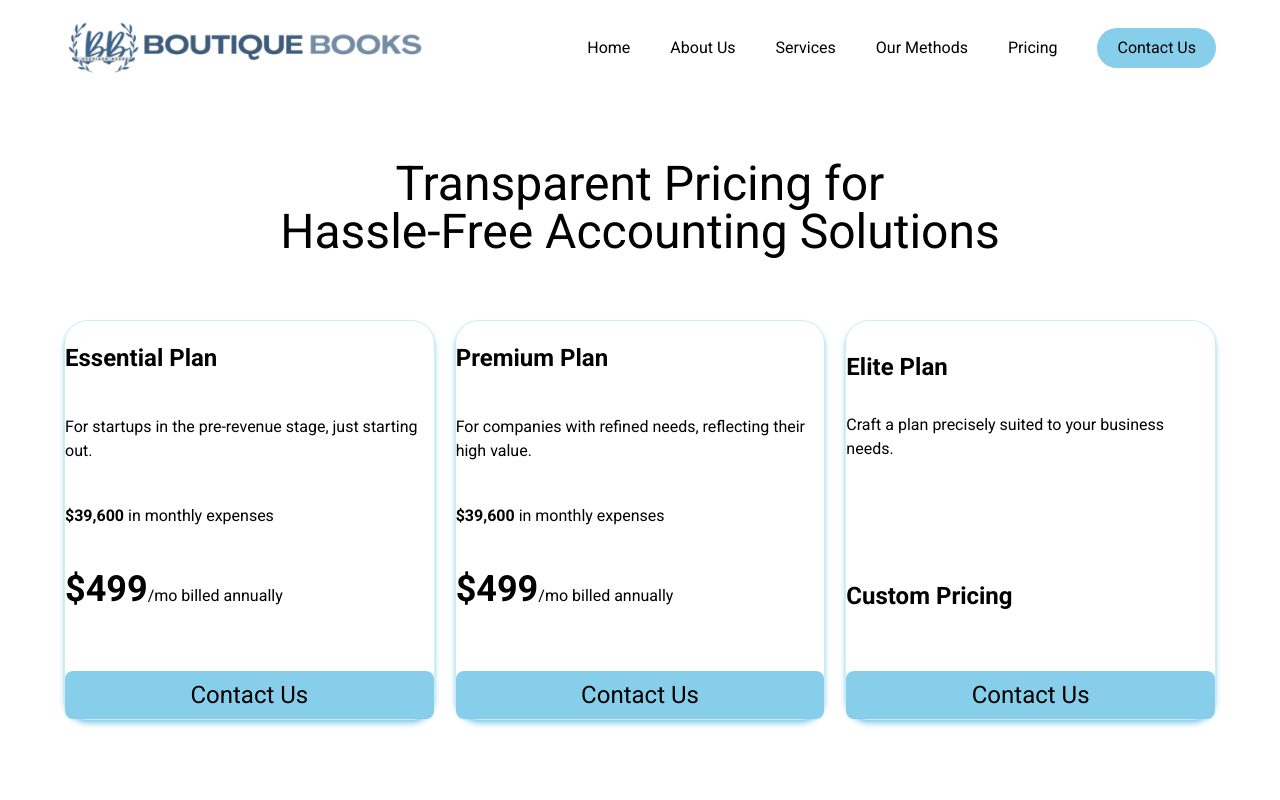
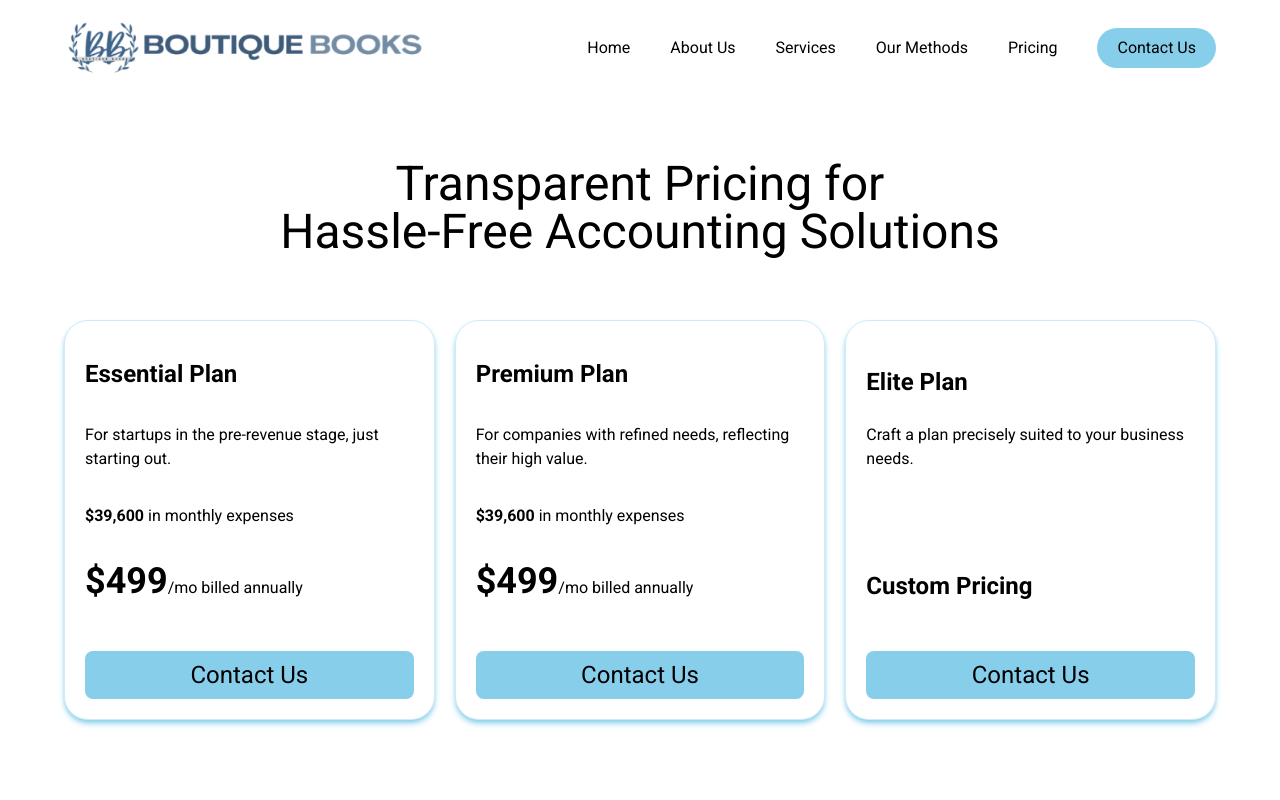
Before and after one commit to NikhilMourya/Boutique-Books, a React (Vite) app: page /pricing in a window 1280 px wide. Shown: the top 800 px of the page. Built offline with nearby package versions, Linux system fonts and the light colour scheme.

Commit message:
pricing page card updated✅

```diff
--- a/src/page/PricingPage.jsx
+++ b/src/page/PricingPage.jsx
@@ -54,7 +54,7 @@ export default function PricingPage() {
         {pricingCarts.map(
           ({ title, desc, montlyRate, yearlyRate, customPricing }, idx) => (
             <div
-              className="card grid gap-y-5 items-center text-left md:gap-y-0 shadow-md border border-primary/40 shadow-primary rounded-3xl"
+              className="card p-5 grid gap-y-5 items-center text-left md:gap-y-0 shadow-md border border-primary/40 shadow-primary rounded-3xl"
               key={title}
             >
               <h3 className="font-semibold text-2xl">{title}</h3>
```
Also changed, not shown: 1 other file (tests, documents, lock files or other folders).
